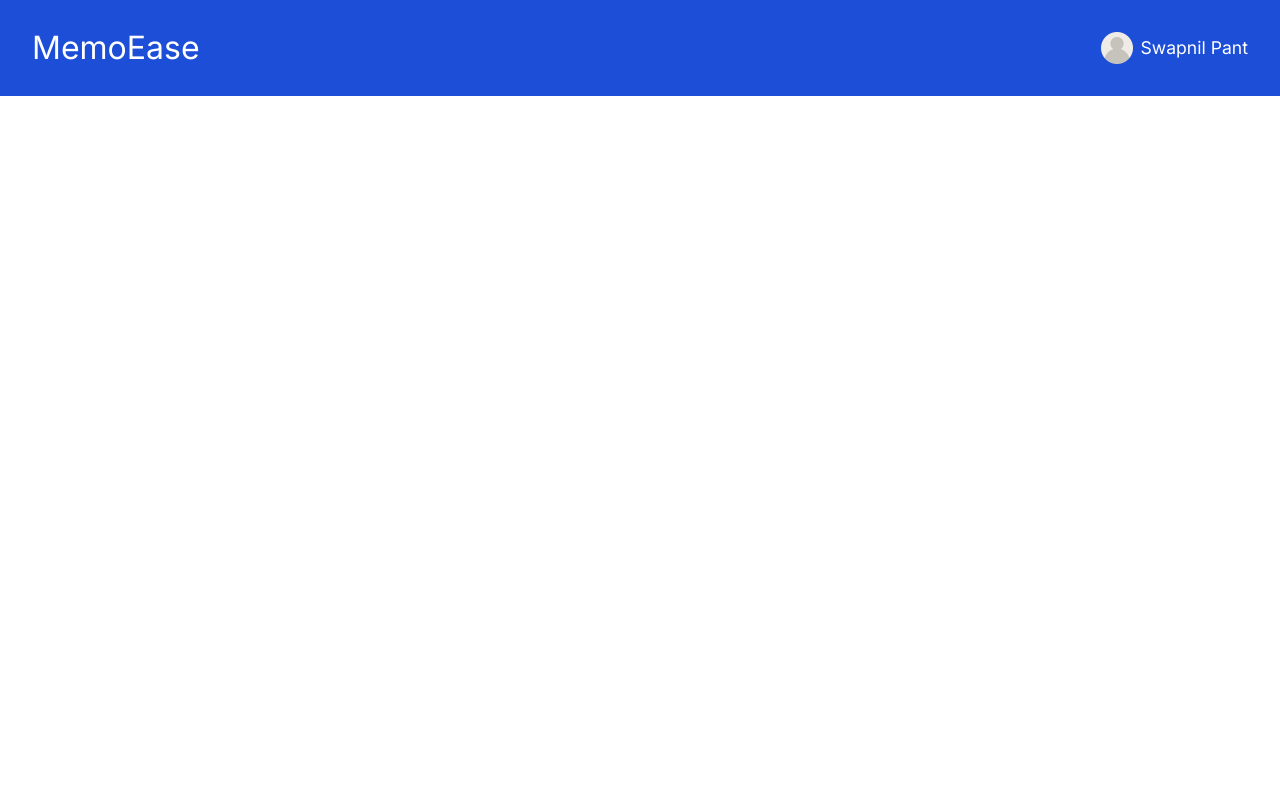
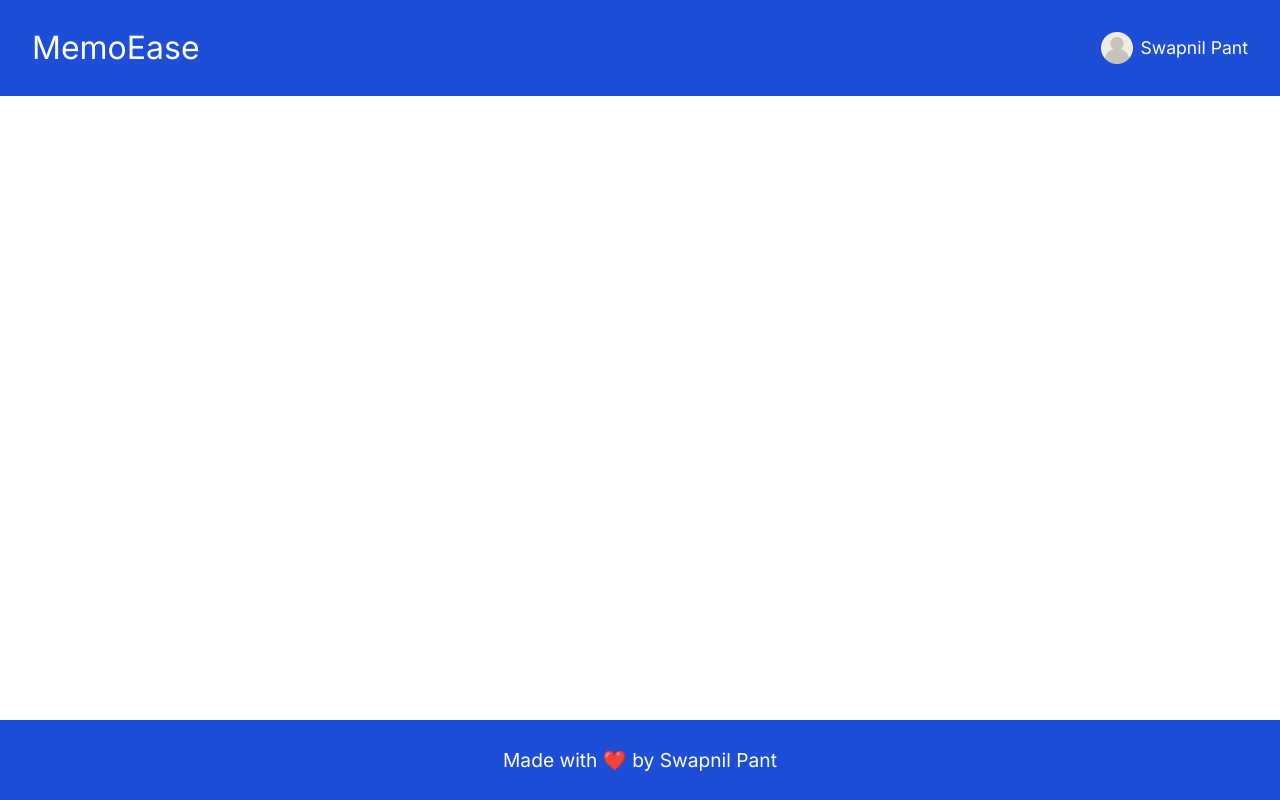
Before and after one commit to swapn652/MemoEase, a Next.js app in the folder client/: page / in a window 1280 px wide. Built offline with nearby package versions, Linux system fonts and the light colour scheme.

Commit message:
Added footer

```diff
--- /dev/null
+++ b/client/src/app/components/Footer.tsx
@@ -0,0 +1,9 @@
+import React from 'react'
+
+export const Footer = () => {
+  return (
+    <div className="bg-blue-700 w-screen h-[5rem] text-white flex justify-center items-center text-[1.2rem] fixed bottom-0">
+        Made with ❤️ by Swapnil Pant
+    </div>
+  )
+}
--- a/client/src/app/components/Navbar.tsx
+++ b/client/src/app/components/Navbar.tsx
@@ -2,7 +2,7 @@ import React from 'react'
 
 export const Navbar = () => {
   return (
-    <div className = "w-full bg-blue-700 text-white h-[6rem] flex flex-row items-center justify-between px-[2rem]">
+    <div className = "w-full bg-blue-700 text-white h-[6rem] flex flex-row items-center justify-between px-[2rem] fixed top-0">
         <h1 className = "text-[2rem]">MemoEase</h1>
         <div className = "flex flex-row gap-x-2 items-center">
             <img src="./user.png" alt="user_icon" className = "w-[2rem] h-[2rem]" />
--- a/client/src/app/page.tsx
+++ b/client/src/app/page.tsx
@@ -1,10 +1,12 @@
 import { Inter } from 'next/font/google'
 import { Navbar } from './components/Navbar'
+import { Footer } from './components/Footer'
 
 export default function Home() {
   return (
    <main>
       <Navbar/>
+      <Footer/>
    </main>
   )
 }
```
